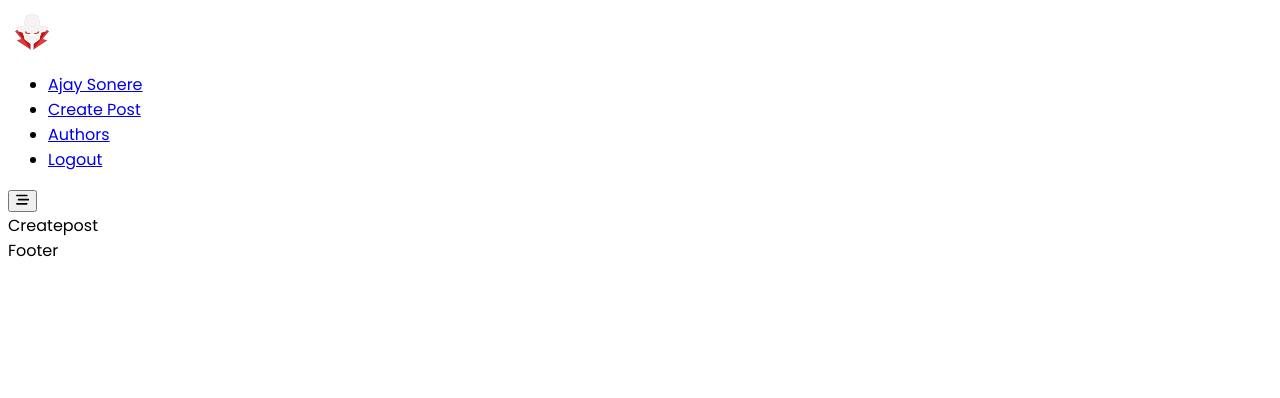
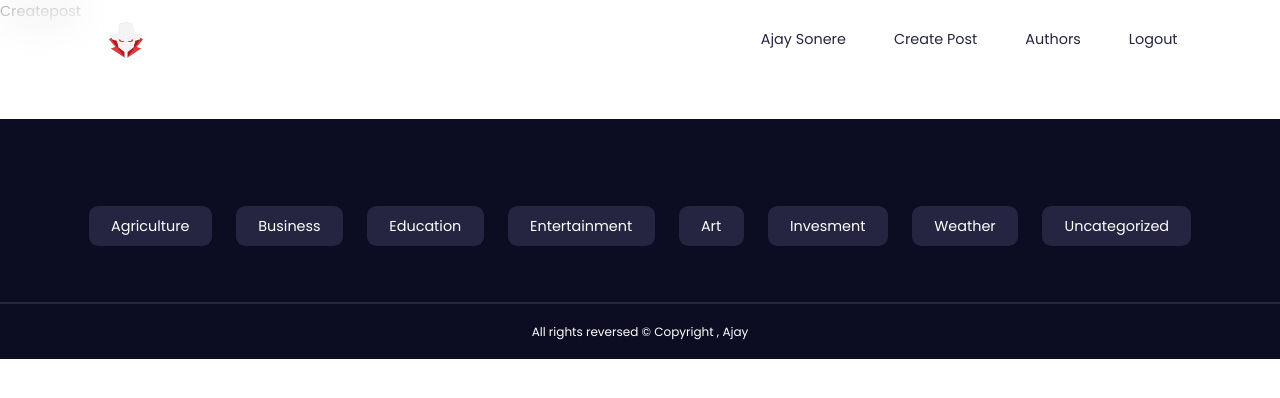
Before and after one commit to ajaysonere/Mern-Blog-Web-app, a React (Vite) app in the folder blog-client/: page /create in a window 1280 px wide. Shown: the top 398 px of the page. Built offline with nearby package versions, Linux system fonts and the light colour scheme.

Commit message:
navbar and footer completed

```diff
--- a/blog-client/src/components/Footer.jsx
+++ b/blog-client/src/components/Footer.jsx
@@ -1,8 +1,39 @@
+import {Link} from 'react-router-dom';
 
 const Footer = () => {
   return (
-    <div>Footer</div>
-  )
+    <footer>
+      <ul className="footer__container">
+        <li>
+          <Link to="/posts/categories/agriculture">Agriculture</Link>
+        </li>
+        <li>
+          <Link to="/posts/categories/business">Business</Link>
+        </li>
+        <li>
+          <Link to="/posts/categories/education">Education</Link>
+        </li>
+        <li>
+          <Link to="/posts/categories/entertainment">Entertainment</Link>
+        </li>{" "}
+        <li>
+          <Link to="/posts/categories/art">Art</Link>
+        </li>{" "}
+        <li>
+          <Link to="/posts/categories/invesment">Invesment</Link>
+        </li>
+        <li>
+          <Link to="/posts/categories/wheather">Weather</Link>
+        </li>
+        <li>
+          <Link to="/posts/categories/uncategorized">Uncategorized</Link>
+        </li>
+      </ul>
+      <div className="footer__copyright">
+        <small>All rights reversed &copy; Copyright , Ajay</small>
+      </div>
+    </footer>
+  );
 }
 
 export default Footer;
--- a/blog-client/src/index.css
+++ b/blog-client/src/index.css
@@ -1,25 +1,25 @@
-@import url('https://fonts.googleapis.com/css2?family=Poppins:ital,wght@0,100;0,200;0,300;0,400;0,500;0,600;0,700;0,800;0,900;1,100;1,200;1,300;1,400;1,500;1,600;1,700;1,800;1,900&display=swap');
+@import url("https://fonts.googleapis.com/css2?family=Poppins:ital,wght@0,100;0,200;0,300;0,400;0,500;0,600;0,700;0,800;0,900;1,100;1,200;1,300;1,400;1,500;1,600;1,700;1,800;1,900&display=swap");
 
 body {
-    font-family: 'Poppins', sans-serif;
+  font-family: "Poppins", sans-serif;
 }
 
 :root {
   --color-primary: #6f6af8;
   --color-white: #fff;
-    --color-red: rgb(255 , 63,63);
-    --color-gray-100: hsl(220 , 20% , 10%, 5%);
-    --color-gray-200: hsl(220 , 20% , 10%, 10%);
-    --color-gray-300: hsl(220 , 20% , 10%, 25%);
-    --color-gray-500: hsl(220 , 20% , 10%, 50%);
+  --color-red: rgb(255, 63, 63);
+  --color-gray-100: hsl(220, 20%, 10%, 5%);
+  --color-gray-200: hsl(220, 20%, 10%, 10%);
+  --color-gray-300: hsl(220, 20%, 10%, 25%);
+  --color-gray-500: hsl(220, 20%, 10%, 50%);
   --color-gray-700: #252542;
   --color-gray-900: #0c0c22;
 
-    --color-bg: hwb(240 , 95%, 0%);
+  --color-bg: hwb(240, 95%, 0%);
   --transition: all 0.5s ease;
 
-    --container-width-lg : 84%;
-    --container-width-md : 92%;
+  --container-width-lg: 84%;
+  --container-width-md: 92%;
   --form-width: 50%;
   --raduis-1: 0.3rem;
   --radius-2: 0.6rem;
@@ -27,14 +27,60 @@ body {
   --radius-4: 2rem;
 }
 
-*{
-
+* {
+  padding: 0;
+  margin: 0;
+  box-sizing: border-box;
+  border: 0;
+  outline: 0;
+  line-height: 1.6;
+  color: var(--color-gray-700);
 }
 
+body {
+  font-family: "Poppins", sans-serif;
+  background: var(--color-bg);
+  font-size: 0.9rem;
+}
 
-.nav__logo {
-   width: 3rem;
-   display: block;
+a {
+  color: var(--color-gray-700);
+  text-decoration: none;
+}
+
+ul {
+  list-style: none;
+}
+
+h1,
+h2,
+h3,
+h4,
+h5,
+h6 {
+  color: var(--color-gray-900);
+  line-height: 1.1;
+}
+
+h1 {
+  font-size: 2.2rem;
+}
+
+h2 {
+  font-size: 1.9rem;
+}
+
+h3 {
+  font-size: 1.3rem;
+  line-height: 1.25;
+}
+
+h4 {
+  font-size: 1.1rem;
+}
+
+h5 {
+  line-height: 1.4rem;
 }
 
 img {
@@ -42,3 +88,145 @@ img {
   object-fit: cover;
   width: 100%;
 }
+
+section {
+  margin-top: 6rem;
+}
+
+.container {
+  width: var(--container-width-lg);
+  margin-inline: auto;
+}
+
+.btn {
+  display: block;
+  width: fit-content;
+  padding: 0.5rem 1rem;
+  border-radius: var(--radius-2);
+  background: var(--color-white);
+  font-weight: 500;
+  cursor: pointer;
+  transition: var(--transition);
+}
+
+.btn.primary {
+  background: var(--color-primary);
+  color: var(--color-white);
+}
+
+.btn.category {
+  background: var(--color-bg);
+  color: var(--color-primary);
+  font-size: 0.75rem;
+  font-weight: 400;
+}
+
+.btn.sm {
+  font-size: 0.8rem;
+  padding: 0.3rem 0.7rem;
+  font-weight: 400;
+}
+
+.btn.danger {
+  background: var(--color-red);
+  color: var(--color-white);
+}
+
+.btn:hover {
+  background: var(--color-gray-900);
+  color: var(--color-white);
+}
+
+.center {
+  text-align: center;
+  padding-top: 5rem;
+  margin-inline: auto;
+  display: inline-flex;
+  align-items: center;
+  justify-content: center;
+  flex-direction: column;
+  width: 100%;
+}
+
+.error__page h2 {
+  margin-top: 3rem;
+}
+
+/* ============== Navbar ===================  */
+
+nav {
+  width: 100vw;
+  height: 5rem;
+  display: grid;
+  place-items: center;
+  background: rgba(255, 255, 255, 0.5);
+  position: fixed;
+  top: 0;
+  left: 0;
+  z-index: 1;
+  border-bottom: 4px solid var(--color-bg);
+  backdrop-filter: blur(20px);
+}
+
+.nav__container {
+  display: flex;
+  justify-content: space-between;
+  align-items: center;
+  height: 100%;
+}
+
+.nav__logo {
+  width: 3rem;
+  display: block;
+}
+
+.nav__menu {
+  display: flex;
+  align-items: center;
+  gap: 3rem;
+}
+
+.nav__toggle-btn {
+  display: none;
+}
+
+/* ============== Footer ===================  */
+
+footer {
+  background: var(--color-gray-900);
+  margin-top: 6rem;
+  padding-top: 6rem;
+}
+
+.footer__container {
+  display: flex;
+  align-items: center;
+  justify-content: center;
+  gap: 1.5rem;
+  margin-bottom: 4rem;
+}
+
+.footer__container a {
+  background: var(--color-gray-700);
+  color: var(--color-white);
+  padding: 0.6rem 1.4rem;
+  border-radius: var(--radius-2);
+  cursor: pointer;
+  transition: var(--transition);
+}
+
+.footer__container a:hover {
+  background: var(--color-white);
+  color: var(--color-gray-900);
+}
+
+.footer__copyright {
+  text-align: center;
+  border-top: 2px solid var(--color-gray-700);
+  padding: 1rem;
+}
+
+.footer__copyright small {
+  color: var(--color-white);
+  font-weight: 400;
+}
--- a/blog-client/src/pages/Errorpage.jsx
+++ b/blog-client/src/pages/Errorpage.jsx
@@ -1,8 +1,14 @@
+import { Link } from "react-router-dom"
 
 const Errorpage = () => {
   return (
-    <div>Errorpage</div>
+    <section className="error__page">
+       <div className="center">
+          <Link to="/" className="btn primary">Go To Home </Link>
+          <h2>Page Not Found </h2>
+       </div>
+    </section>
   )
 }
 
-export default Errorpage
+export default Errorpage;
--- a/blog-client/src/routers/Router.jsx
+++ b/blog-client/src/routers/Router.jsx
@@ -14,26 +14,26 @@ import Editpost from "../pages/Editpost";
 import Logout from "../pages/Logout";
 import Register from "../pages/Register";
 
-const router  = createBrowserRouter([
-    {
-       path: "/",
-       element: <Layout /> ,
-       errorElement: <Errorpage />,
-       children: [
-         {index: true, element: <Home />},
-         {path:"/posts/:id" , element: <Postdetails />},
-         {path: "/login" , element: <Login />},
-         {path: "/profile/:id" , element : <Userprofile />},
-         {path:"/register" , element: <Register/>},
-         {path: "/authors" , element: <Authors/>},
-         {path: "/create" , element: <Createpost/>},
-         {path: "/posts/categories/:category" , element: <Categorypost/>},
-         {path: "/posts/users/:id" , element: <Authorpost/>},
-         {path: "/my-posts/:id" , element: <Dashboard/>},
-         {path: "/posts/:id/edit" , element: <Editpost/>},
-         {path: "/logout" , element: <Logout/>}
-       ]
-    },
+const router = createBrowserRouter([
+  {
+    path: "/",
+    element: <Layout />,
+    errorElement: <Errorpage />,
+    children: [
+      { index: true, element: <Home /> },
+      { path: "/posts/:id", element: <Postdetails /> },
+      { path: "/login", element: <Login /> },
+      { path: "/profile/:id", element: <Userprofile /> },
+      { path: "/register", element: <Register /> },
+      { path: "/authors", element: <Authors /> },
+      { path: "/create", element: <Createpost /> },
+      { path: "/posts/categories/:category", element: <Categorypost /> },
+      { path: "/posts/users/:id", element: <Authorpost /> },
+      { path: "/my-posts/:id", element: <Dashboard /> },
+      { path: "/posts/:id/edit", element: <Editpost /> },
+      { path: "/logout", element: <Logout /> },
+    ],
+  },
 ]);
 
-export  default router;
+export default router;
```
Lines whose indentation alone changed are shown as unchanged.
